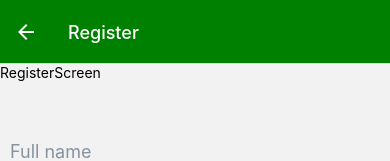
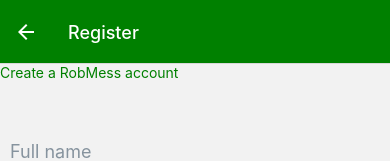
Before and after one commit to robinsrk/robmess, a React Native app: screen /Register in a window 390 px wide. Shown: the top 161 px of the page. Built offline with nearby package versions, Linux system fonts and the light colour scheme.

Commit message:
fixed content position when keyboard is open

```diff
--- a/screens/RegisterScreen.js
+++ b/screens/RegisterScreen.js
@@ -18,9 +18,9 @@ const RegisterScreen = ({ navigation }) => {
     Alert.alert("Hello");
   };
   return (
-    <KeyboardAvoidingView behavior="padding" style={styles.container}>
-      <Text h1 style={{ marginBottom: 50 }}>
-        RegisterScreen
+    <KeyboardAvoidingView style={styles.container}>
+      <Text h3 style={{ marginBottom: 50, color: "green" }}>
+        Create a RobMess account
       </Text>
       <View style={styles.inputContainer}>
         <Input
```
